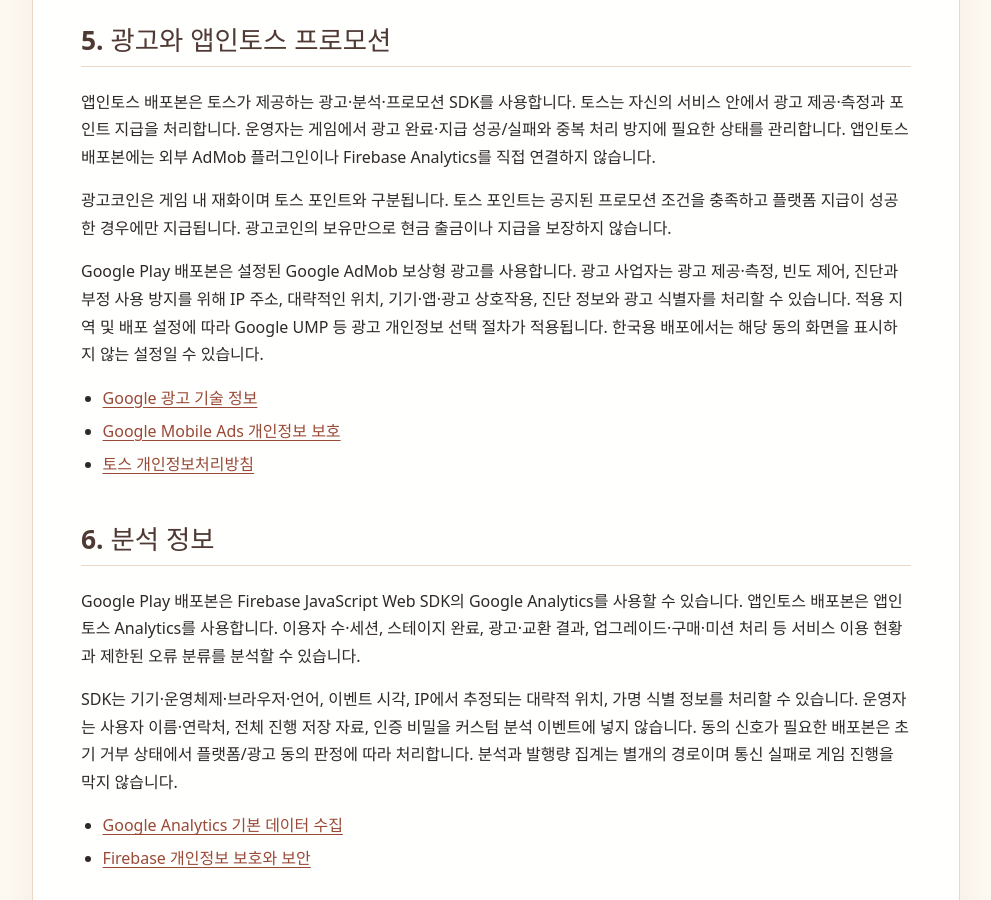
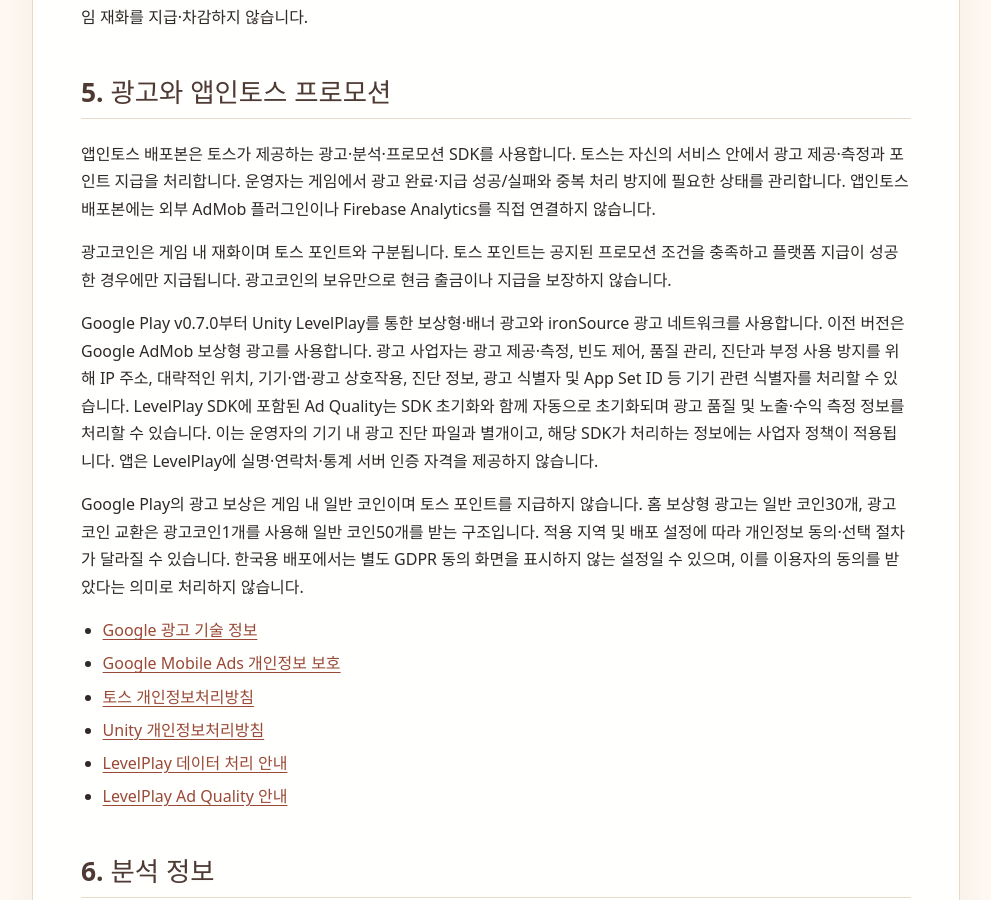
Before and after one commit to lilysnc/privacy-policies, a Jekyll site: the page built from piggybank/index.md, in a window 1280 px wide and 900 px high, scrolled down 2644 px. Shown: the whole window, without its empty margins (144-1135 px from the left). Built offline with Jekyll 4.4.1, drawn with Linux system fonts in a browser that asks for light colours; some of the changed text lies outside the part shown.

Commit message:
docs: disclose Piggybank LevelPlay and Ad Quality processing

```diff
--- a/piggybank/index.md
+++ b/piggybank/index.md
@@ -24,7 +24,7 @@ permalink: /piggybank/
 | 배포본 | 광고·프로모션 | 분석 | 운영자 월별 발행량 서버 |
 | --- | --- | --- | --- |
 | 앱인토스 | 토스가 제공하는 보상형·배너 광고 및 토스 포인트 프로모션 | 앱인토스 Analytics | 지원 버전에서 사용 |
-| Google Play Android | 설정된 Google AdMob 보상형 광고 | Firebase용 Google Analytics | 사용하지 않음 |
+| Google Play Android | v0.7.0부터 Unity LevelPlay 보상형·배너 광고와 ironSource 광고 수요. 이전 버전은 Google AdMob 보상형 광고 | Firebase용 Google Analytics, LevelPlay 광고 측정·Ad Quality | 사용하지 않음 |
 | 일반 웹 | 실제 지급 없는 검증용 모의 광고 | 외부 분석 전송 없음 | 일반 배포본에서는 사용하지 않음 |
 
 광고·분석·배포 플랫폼이 직접 처리하는 정보에는 해당 사업자의 정책도 적용됩니다. 자체 광고코인 발행량 수집은 지원 버전부터 시작하며 이전 버전의 전체 발행량을 소급 생성하지 않습니다.
@@ -67,11 +67,16 @@ permalink: /piggybank/
 
 광고코인은 게임 내 재화이며 토스 포인트와 구분됩니다. 토스 포인트는 공지된 프로모션 조건을 충족하고 플랫폼 지급이 성공한 경우에만 지급됩니다. 광고코인의 보유만으로 현금 출금이나 지급을 보장하지 않습니다.
 
-Google Play 배포본은 설정된 Google AdMob 보상형 광고를 사용합니다. 광고 사업자는 광고 제공·측정, 빈도 제어, 진단과 부정 사용 방지를 위해 IP 주소, 대략적인 위치, 기기·앱·광고 상호작용, 진단 정보와 광고 식별자를 처리할 수 있습니다. 적용 지역 및 배포 설정에 따라 Google UMP 등 광고 개인정보 선택 절차가 적용됩니다. 한국용 배포에서는 해당 동의 화면을 표시하지 않는 설정일 수 있습니다.
+Google Play v0.7.0부터 Unity LevelPlay를 통한 보상형·배너 광고와 ironSource 광고 네트워크를 사용합니다. 이전 버전은 Google AdMob 보상형 광고를 사용합니다. 광고 사업자는 광고 제공·측정, 빈도 제어, 품질 관리, 진단과 부정 사용 방지를 위해 IP 주소, 대략적인 위치, 기기·앱·광고 상호작용, 진단 정보, 광고 식별자 및 App Set ID 등 기기 관련 식별자를 처리할 수 있습니다. LevelPlay SDK에 포함된 Ad Quality는 SDK 초기화와 함께 자동으로 초기화되며 광고 품질 및 노출·수익 측정 정보를 처리할 수 있습니다. 이는 운영자의 기기 내 광고 진단 파일과 별개이고, 해당 SDK가 처리하는 정보에는 사업자 정책이 적용됩니다. 앱은 LevelPlay에 실명·연락처·통계 서버 인증 자격을 제공하지 않습니다.
+
+Google Play의 광고 보상은 게임 내 일반 코인이며 토스 포인트를 지급하지 않습니다. 홈 보상형 광고는 일반 코인30개, 광고코인 교환은 광고코인1개를 사용해 일반 코인50개를 받는 구조입니다. 적용 지역 및 배포 설정에 따라 개인정보 동의·선택 절차가 달라질 수 있습니다. 한국용 배포에서는 별도 GDPR 동의 화면을 표시하지 않는 설정일 수 있으며, 이를 이용자의 동의를 받았다는 의미로 처리하지 않습니다.
 
 - [Google 광고 기술 정보](https://policies.google.com/technologies/ads?hl=ko)
 - [Google Mobile Ads 개인정보 보호](https://developers.google.com/admob/android/privacy)
 - [토스 개인정보처리방침](https://toss.im/privacy-policy)
+- [Unity 개인정보처리방침](https://unity.com/legal/privacy-policy)
+- [LevelPlay 데이터 처리 안내](https://docs.unity.com/en-us/grow/levelplay/platform/legal-resources/google-data-safety-questionnaire)
+- [LevelPlay Ad Quality 안내](https://docs.unity.com/en-us/grow/levelplay/sdk/android/integrate-ad-quality)
 
 ## 6. 분석 정보
 
@@ -94,6 +99,7 @@ SDK는 기기·운영체제·브라우저·언어, 이벤트 시각, IP에서
 | Oracle Cloud Infrastructure | 운영자 발행량 API와 월별 집계 데이터 호스팅. 현재 운영 DB 리전은 대한민국 서울(`ap-seoul-1`) |
 | Cloudflare | 공개 API의 HTTPS 접속, 프록시·접근 제어·보안. 요청 처리 과정에서 연결 정보와 요청 데이터가 처리될 수 있음 |
 | Google LLC — AdMob·UMP·Firebase용 Google Analytics | 해당 배포본의 광고, 개인정보 선택, 측정·분석·보안 |
+| Unity / ironSource — LevelPlay·Ad Quality | 지원 Android 버전의 광고 중개·보상형/배너 제공, 광고 측정·품질 관리·부정 사용 방지. 대략적인 위치·광고 상호작용·진단·기기 식별자 처리 |
 | Google LLC — Google Play·Android 백업 | 앱 설치·업데이트와 이용자 설정에 따른 기기 백업 |
 | GitHub, Inc. | 이 방침 페이지 제공과 접속 보안 |
 
@@ -103,6 +109,7 @@ SDK는 기기·운영체제·브라우저·언어, 이벤트 시각, IP에서
 - [Cloudflare 개인정보처리방침](https://www.cloudflare.com/privacypolicy/)
 - [Google 개인정보처리방침](https://policies.google.com/privacy?hl=ko)
 - [GitHub 개인정보처리방침](https://docs.github.com/ko/site-policy/privacy-policies/github-general-privacy-statement)
+- [Unity 개인정보처리방침](https://unity.com/legal/privacy-policy)
 
 ## 9. 보유·자동 삭제
 
@@ -149,3 +156,5 @@ SDK는 기기·운영체제·브라우저·언어, 이벤트 시각, IP에서
 - 2026년10월3일: 앱인토스 광고·프로모션, 현재 기기 진행·거래 복구·로컬 진단, 운영자 월별 광고코인 발행량 집계와 최근2개 달 자동 삭제, 처리 사업자와 서버 연결 진단을 반영.
 
 새 월별 집계 기능은 해당 기능이 포함된 업데이트부터 적용되며, 과거 전체 발행량을 소급 복원하지 않습니다.
+
+- 2026년10월5일: Google Play v0.7.0의 LevelPlay·ironSource 보상형/배너 및 Ad Quality, 관련 기기 식별자·광고 측정 처리와 게임 내 코인 보상을 고지했습니다. 기존 버전의 AdMob과 앱인토스 처리 범위는 유지합니다.
```
Also changed, not shown: other parts of piggybank/index.md (+1 -1 lines).
